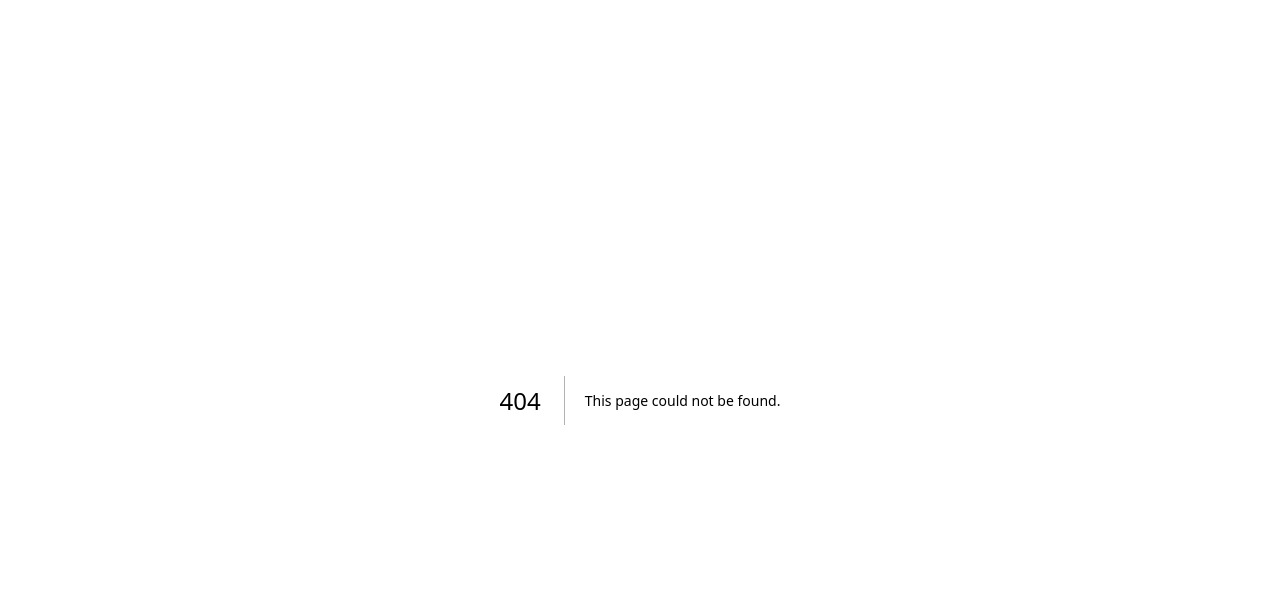
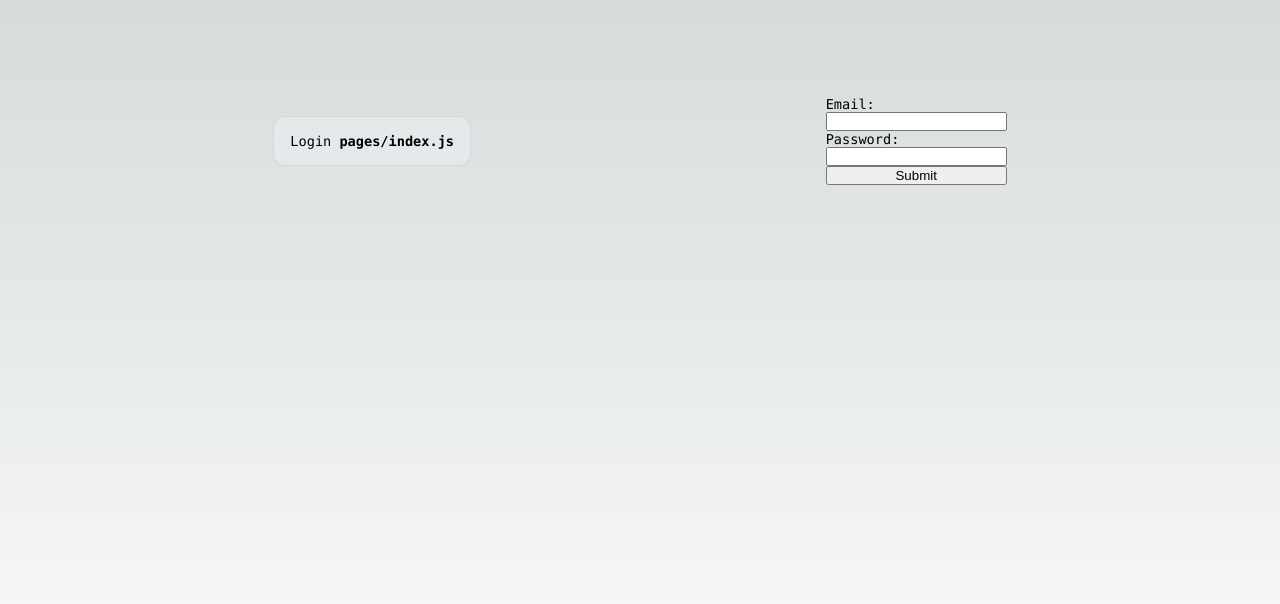
Before and after one commit to m-h-miller/next-app, a Next.js app: page /register in a window 1280 px wide. Before the commit this address had no page. Shown: the top 604 px of the page. Built offline with nearby package versions, Linux system fonts and the light colour scheme.

Commit message:
Add register page

```diff
--- /dev/null
+++ b/pages/register.js
@@ -0,0 +1,55 @@
+import Head from 'next/head'
+import styles from '@/styles/Home.module.css'
+
+export default function Login() {
+
+  const handleSubmit = async (event) => {
+    event.preventDefault();
+
+    const data = {
+      email: event.target.email.value,
+      password: event.target.password.value,
+    }
+
+    const response = await fetch('/api/register', {
+      method: 'POST',
+      headers: {
+        'Content-Type': 'application/json',
+      },
+      body: JSON.stringify(data),
+    })
+
+    const result = await response.json()
+
+    console.log({ result })
+  }
+  return (
+    <>
+      <Head>
+        <title>Create Next App</title>
+        <meta name="description" content="Generated by create next app" />
+        <meta name="viewport" content="width=device-width, initial-scale=1" />
+        <link rel="icon" href="/favicon.ico" />
+      </Head>
+      <main className={styles.main}>
+        <div className={styles.description} style={{ justifyContent: 'space-around' }}>
+          <p>
+            Login&nbsp;
+            <code className={styles.code}>pages/index.js</code>
+          </p>
+
+          <form onSubmit={handleSubmit} style={{
+            display: 'flex',
+            flexDirection: 'column',
+          }}>
+            <label htmlFor="email">Email:</label>
+            <input type="text" id="email" name="email" />
+            <label htmlFor="password">Password:</label>
+            <input type="password" id="password" name="password" />
+            <button type="submit">Submit</button>
+          </form>
+        </div>
+      </main>
+    </>
+  );
+}
```
